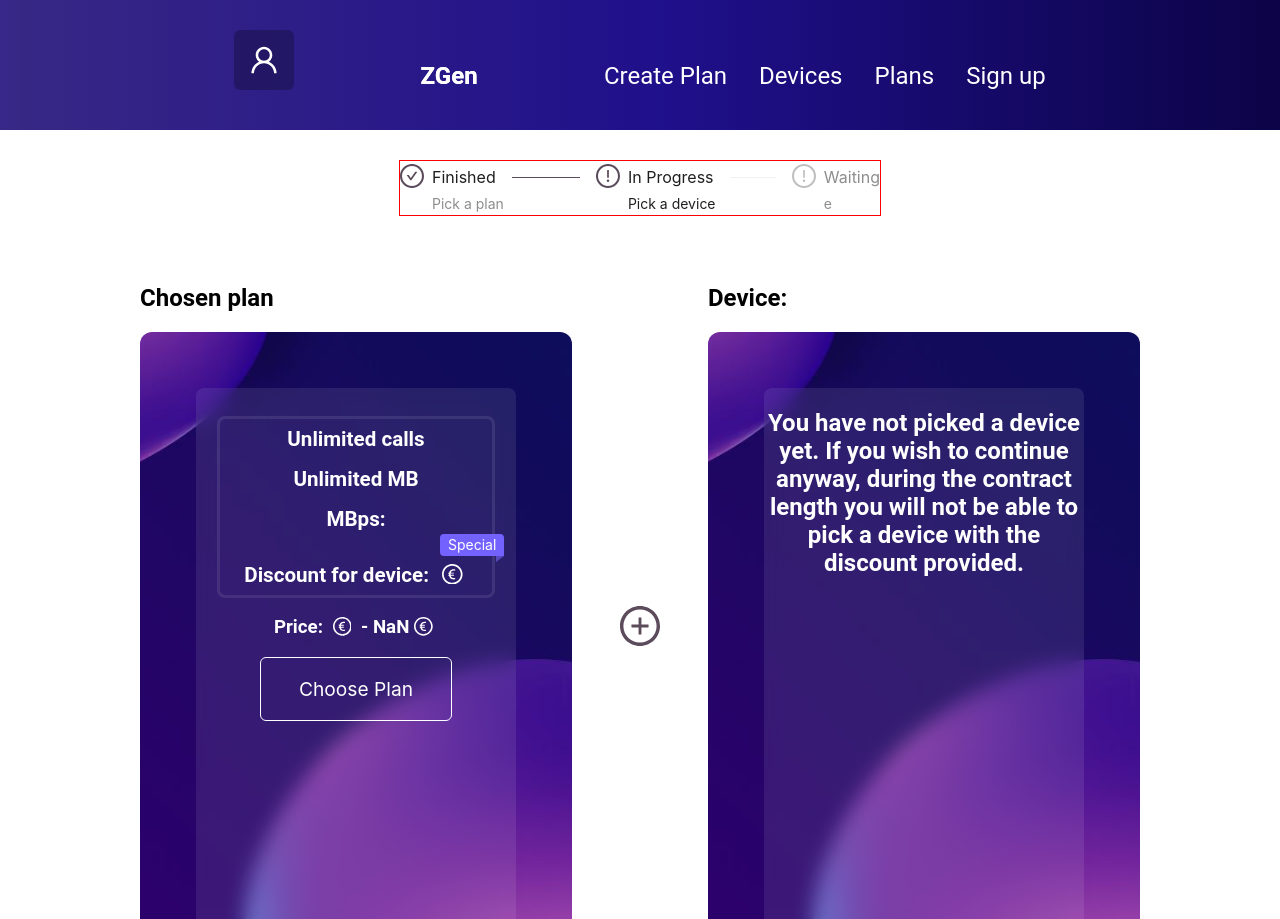
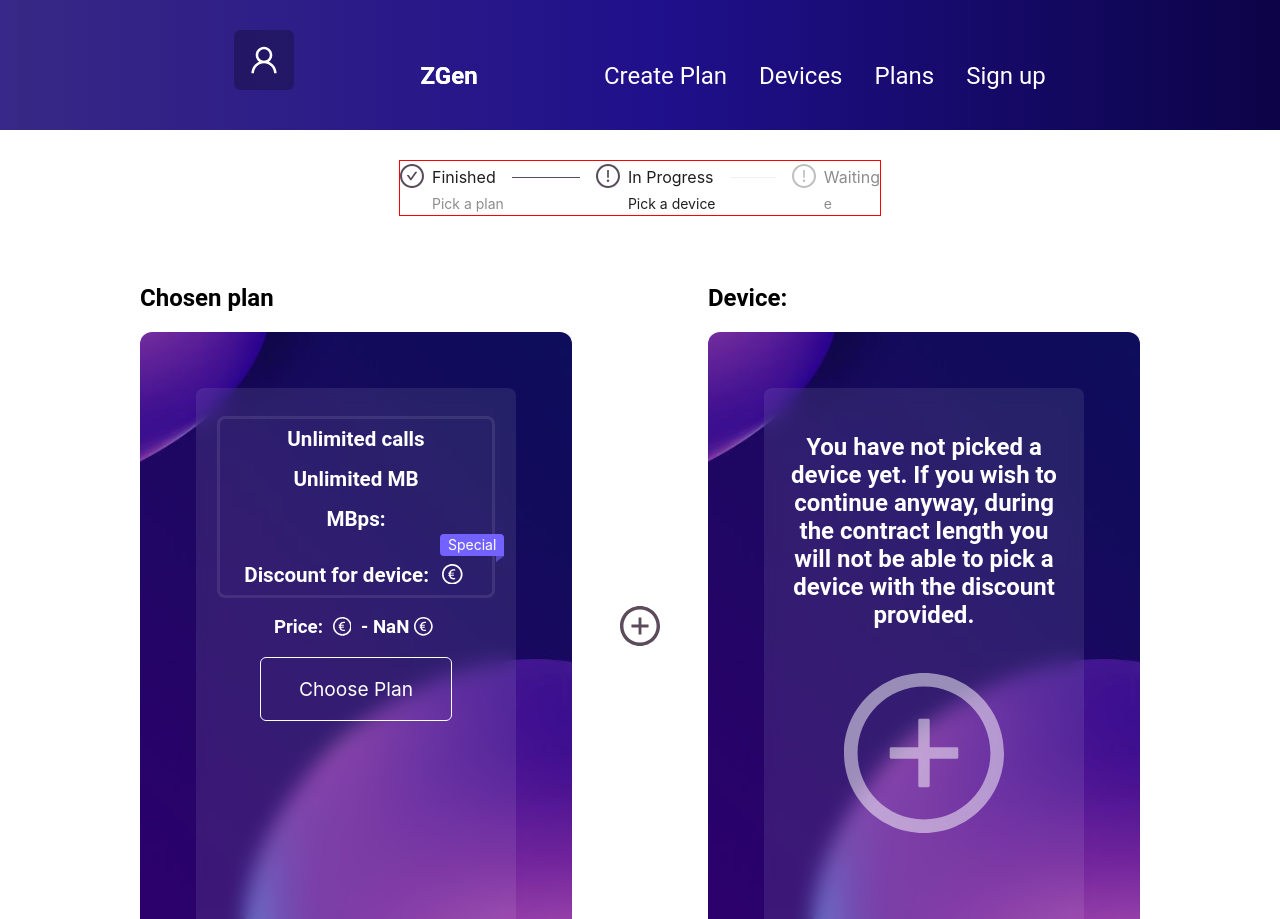
Before and after one commit to MyPersonalProjects-hehe/Z-Gen-client, a React (Vite) app: page /signContract/1 in a window 1280 px wide. Shown: the top 919 px of the page. Built offline with nearby package versions, Linux system fonts and the light colour scheme; no server answers.

Commit message:
add an button to navigate if no device is picked

```diff
--- a/src/components/sing-contract/ChosenDevice.tsx
+++ b/src/components/sing-contract/ChosenDevice.tsx
@@ -1,7 +1,8 @@
 import './chosen-device.scss';
 import { Device } from '../../interfaces/device';
 import { Plan } from '../../interfaces/plan';
-import { EuroCircleOutlined } from '@ant-design/icons';
+import { EuroCircleOutlined, PlusCircleOutlined } from '@ant-design/icons';
+import { useNavigate } from 'react-router-dom';
 
 interface DeviceProps {
   planCard: Plan | null;
@@ -9,6 +10,8 @@ interface DeviceProps {
 }
 
 function ChosenDevice({ planCard, device }: DeviceProps) {
+  const navigate = useNavigate();
+
   return (
     <>
       <h2>Device:</h2>
@@ -43,11 +46,17 @@ function ChosenDevice({ planCard, device }: DeviceProps) {
               </h3>
             </div>
           ) : (
-            <h2 className='device-info'>
-              You have not picked a device yet. If you wish to continue anyway,
-              during the contract length you will not be able to pick a device
-              with the discount provided.
-            </h2>
+            <div className='no-device'>
+              <h2>
+                You have not picked a device yet. If you wish to continue
+                anyway, during the contract length you will not be able to pick
+                a device with the discount provided.
+              </h2>
+              <PlusCircleOutlined
+                className='plus-icon'
+                onClick={() => navigate('/devices')}
+              />
+            </div>
           )}
         </div>
       </div>
--- a/src/components/sing-contract/chosen-device.scss
+++ b/src/components/sing-contract/chosen-device.scss
@@ -28,3 +28,14 @@
   -webkit-text-stroke: 0.7px white;
   font-size: 2rem;
 }
+
+.no-device {
+  h2 {
+    padding: 1.5rem;
+  }
+  .plus-icon {
+    font-size: 10rem;
+    color: rgba(255, 255, 255, 0.5);
+    cursor: pointer;
+  }
+}
```
